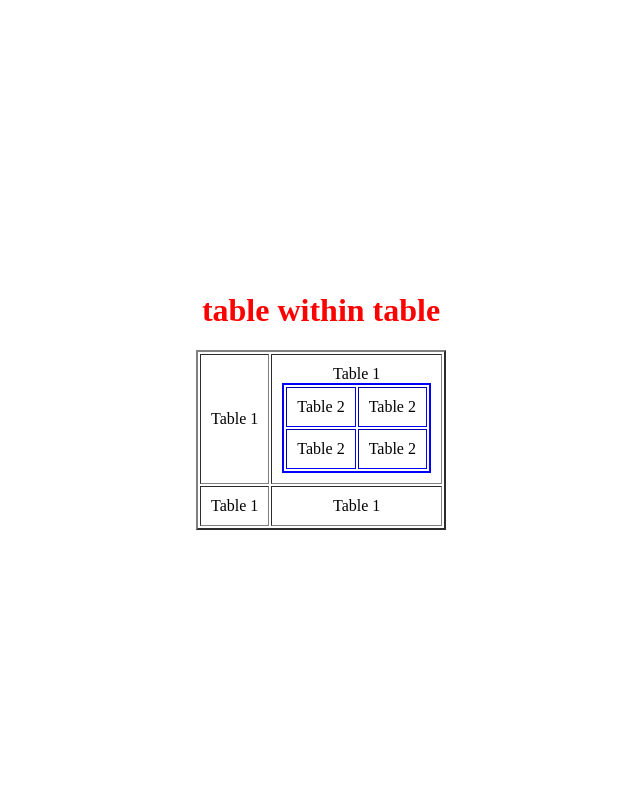
After one commit to Quazi-M-Hamza/Work_Shop, a PHP site: the page made by table within table.html in a window 1280 px wide. The commit adds this page. Shown: the whole page, without its empty margins (319-959 px from the left). Run offline with PHP 8.4, Linux system fonts and the light colour scheme.

Commit message:
second commit

```diff
--- a/style1.css
+++ b/style1.css
@@ -1,2 +1,2 @@
 p{color: red;font-size:36px;}
-h1{color:lightblue;font size:24px;}
+h1{color:lightblue;font-size:24px;}
--- /dev/null
+++ b/table within table.html
@@ -0,0 +1,55 @@
+<!DOCTYPE html>
+<html lang="en">
+
+<head>
+	<meta charset="UTF-8">
+	<meta name="viewport"
+		content="width=device-width, initial-scale=1.0">
+	<title>Nested Tables</title>
+	<style>
+		body {
+			display: flex;
+			justify-content: center;
+			align-items: center;
+			flex-direction: column;
+			height: 100vh;
+			margin: 0;
+		}
+
+		table table {
+			border: 2px solid blue;
+		}
+
+		td {
+			padding: 10px;
+			text-align: center;
+		}
+	</style>
+</head>
+
+<body>
+	<h1 style="color: red;">table within table</h1>
+	<table border="2">
+		<tr>
+			<td>Table 1</td>
+			<td> Table 1
+				<table border="2">
+					<tr>
+						<td>Table 2</td>
+						<td>Table 2</td>
+					</tr>
+					<tr>
+						<td>Table 2</td>
+						<td>Table 2</td>
+					</tr>
+				</table>
+			</td>
+		</tr>
+		<tr>
+			<td>Table 1</td>
+			<td>Table 1</td>
+		</tr>
+	</table>
+</body>
+
+</html>
```
Also changed, not shown: box table.html (added, +30 -0 lines), table within table.css (added, +21 -0 lines).
